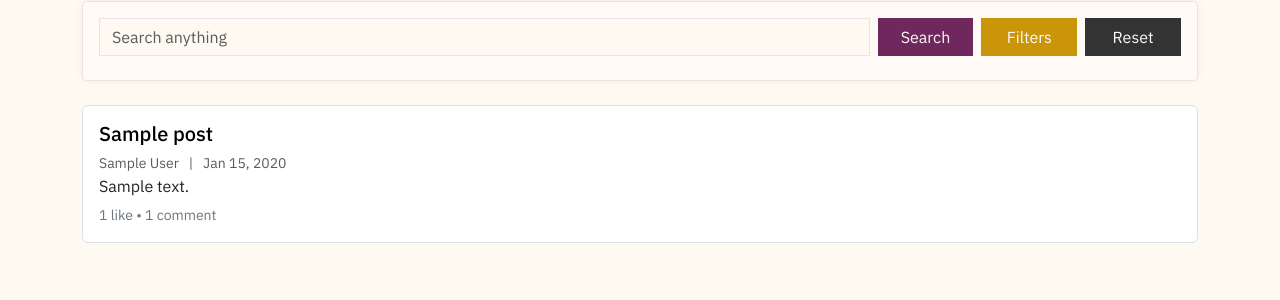
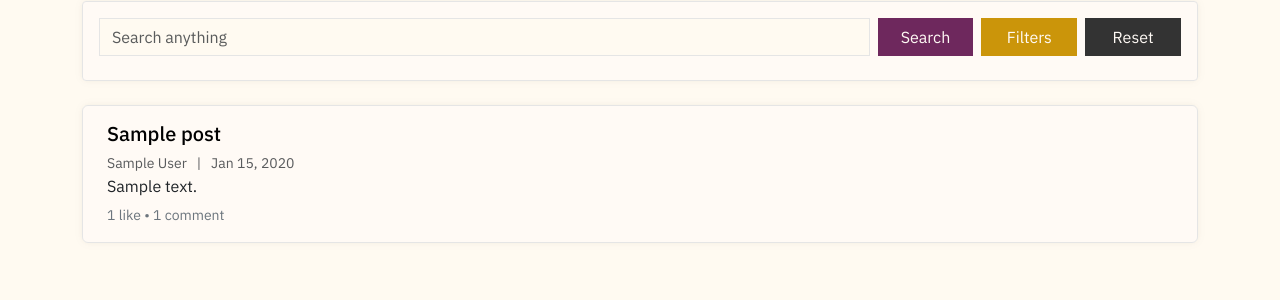
Before and after one commit to Fatima-NW/Blogging-Platform, a Django app: page /posts/ in a window 1280 px wide. Shown: the part 182-482 px from the top of the page. Run offline with Django 5.2, Linux system fonts and the light colour scheme; tables that the repository leaves empty hold one stand-in row (values such as "Sample post"); parts of the project's set-up code (start-up, migrations or seed data) failed here and were passed over.

Commit message:
Add post styles in main.css

```diff
--- a/static/css/main.css
+++ b/static/css/main.css
@@ -79,3 +79,47 @@ h1, h2, h3, h4, h5, h6, strong, b {
         0 0 5px rgba(67,36,17,0.07),
         0 0 10px rgba(67,36,17,0.03);
 }
+
+
+/* Post Display */
+.truncate-3 {
+    display: -webkit-box;
+    -webkit-box-orient: vertical;
+    -webkit-line-clamp: 3;
+    overflow: hidden;
+    text-overflow: ellipsis;
+}
+
+
+/* Individual posts */
+.list-group-item {
+    background-color: #FFFAF5;
+    border: 1px solid #e5e5e5;
+    padding: 1.5rem;
+    filter: drop-shadow(0 0 3px rgba(67,36,17,0.05))
+            drop-shadow(0 0 6px rgba(67,36,17,0.02));
+}
+
+.list-group-item:hover {
+    background-color: #FFFAF9;
+    transform: scale(1.005);
+    filter: drop-shadow(0 0px 6px rgba(67,36,17,0.1));
+    box-shadow: 0 0 3px rgba(67,36,17,0.05);
+}
+
+
+/* Pagination */
+.pagination .page-link {
+    background-color: #FFFAF5;
+    color: #333333;
+    filter: drop-shadow(0 0 3px rgba(67,36,17,0.05))
+            drop-shadow(0 0 6px rgba(67,36,17,0.02));
+}
+
+.pagination .page-item.active .page-link,
+.pagination .page-link:hover {
+    background-color: #333333;
+    color: #FFFAF5;
+    font-weight: 500;
+    border-color: #333333;
+}
```
